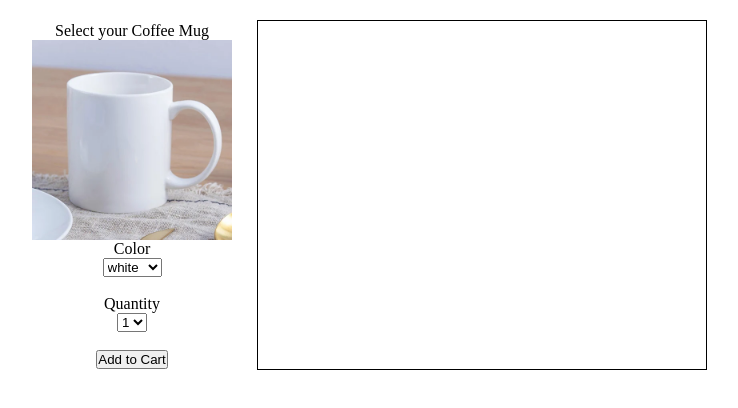
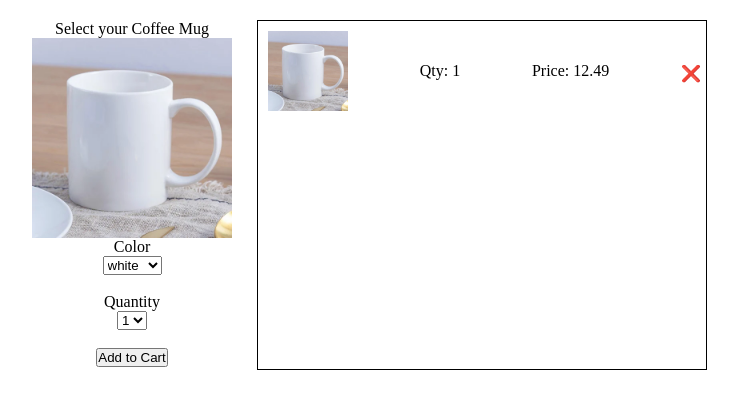
Before and after one commit to dibmarco/react-small-projects-and-tests, a React (Create React App) app in the folder 01-items-list/: page / in a window 1280 px wide. Both pictures are taken after a click on the button "Add to Cart". Shown: the top 408 px of the page, without its empty margins (283-1021 px from the left). Built offline with nearby package versions, Linux system fonts and the light colour scheme.

Commit message:
Update jsx and css files

```diff
--- a/01-items-list/src/App.jsx
+++ b/01-items-list/src/App.jsx
@@ -16,21 +16,29 @@ const mugs = {
 };
 
 function App() {
+  const [cart, setCart] = useState([]);
+
+  function handleAddToCart(mugSelections) {
+    setCart((prevCart) => [...prevCart, mugSelections]);
+  }
+
   return (
     <div className="app">
-      <Selections />
-      <ShoppingList />
+      <Selections onAddtoCart={handleAddToCart} />
+      <ShoppingList cart={cart} />
     </div>
   );
 }
 
-function Selections() {
+function Selections({ onAddtoCart }) {
   const [selectedColor, setSelectedColor] = useState("white");
+  const [img, setImg] = useState(mugs["white"].img);
   const [quantity, setQuantity] = useState(1);
   const [price, setPrice] = useState(mugs["white"].price);
 
   function handleColorChange(color) {
     setSelectedColor(color);
+    setImg(mugs[color].img);
     setQuantity(1);
     setPrice(mugs[color].price);
   }
@@ -42,13 +50,19 @@ function Selections() {
   }
 
   function handleAddToCart() {
+    const id = crypto.randomUUID();
+
     const mugSelections = {
       color: selectedColor,
+      img: img,
       quantity: quantity,
       price: quantity * price,
+      id: id,
     };
 
     // console.log(mugSelections);
+
+    onAddtoCart(mugSelections);
   }
 
   return (
@@ -63,7 +77,10 @@ function Selections() {
       </div>
 
       <label>Color</label>
-      <select value={selectedColor} onChange={(e) => handleColorChange(e.target.value)}>
+      <select
+        value={selectedColor}
+        onChange={(e) => handleColorChange(e.target.value)}
+      >
         {/* Object.keys() creates an array containing the keys of a given object */}
         {Object.keys(mugs).map((color, i) => (
           <option value={color} key={i}>
@@ -93,8 +110,19 @@ function Selections() {
   );
 }
 
-function ShoppingList() {
-  return <div className="shopping-list"></div>;
+function ShoppingList({ cart }) {
+  return (
+    <div className="shopping-list">
+      {cart.map((mugInCart, i) => (
+        <div className="mug-in-cart" key={i}>
+          <img src={mugInCart.img} alt={`${mugInCart.color} coffee mug`} />
+          <p>Qty: {mugInCart.quantity}</p>
+          <p>Price: {mugInCart.price}</p>
+          <p className="delete-item">❌</p>
+        </div>
+      ))}
+    </div>
+  );
 }
 
 export default App;
--- a/01-items-list/src/styles.css
+++ b/01-items-list/src/styles.css
@@ -7,7 +7,7 @@
 .app {
   display: flex;
   justify-content: center;
-  align-items: center;
+  align-items: start;
   flex-direction: row;
 
   padding: 20px;
@@ -15,11 +15,12 @@
 
 .selections {
   display: flex;
-  justify-content: center;
+  justify-content: start;
   align-items: center;
   flex-direction: column;
 
   width: 250px;
+  height: auto;
 
   text-align: center;
 }
@@ -32,6 +33,33 @@
 
 .shopping-list {
   width: 450px;
-  height: 350px;
+  min-height: 350px;
   border: 1px solid black;
+  padding: 10px;
 }
+
+.mug-in-cart {
+  display: flex;
+  align-items: center;
+  justify-content: space-between;
+  flex-direction: row;
+
+  width: 100%;
+
+  margin-bottom: 5px;
+}
+
+.mug-in-cart > img {
+  width: 80px;
+  min-height: 80px;
+}
+
+.delete-item {
+  /* display: flex;
+  align-items: center;
+  justify-content: center; */
+
+  width: 15px;
+  height: 15px;
+  cursor: pointer;
+}
```
